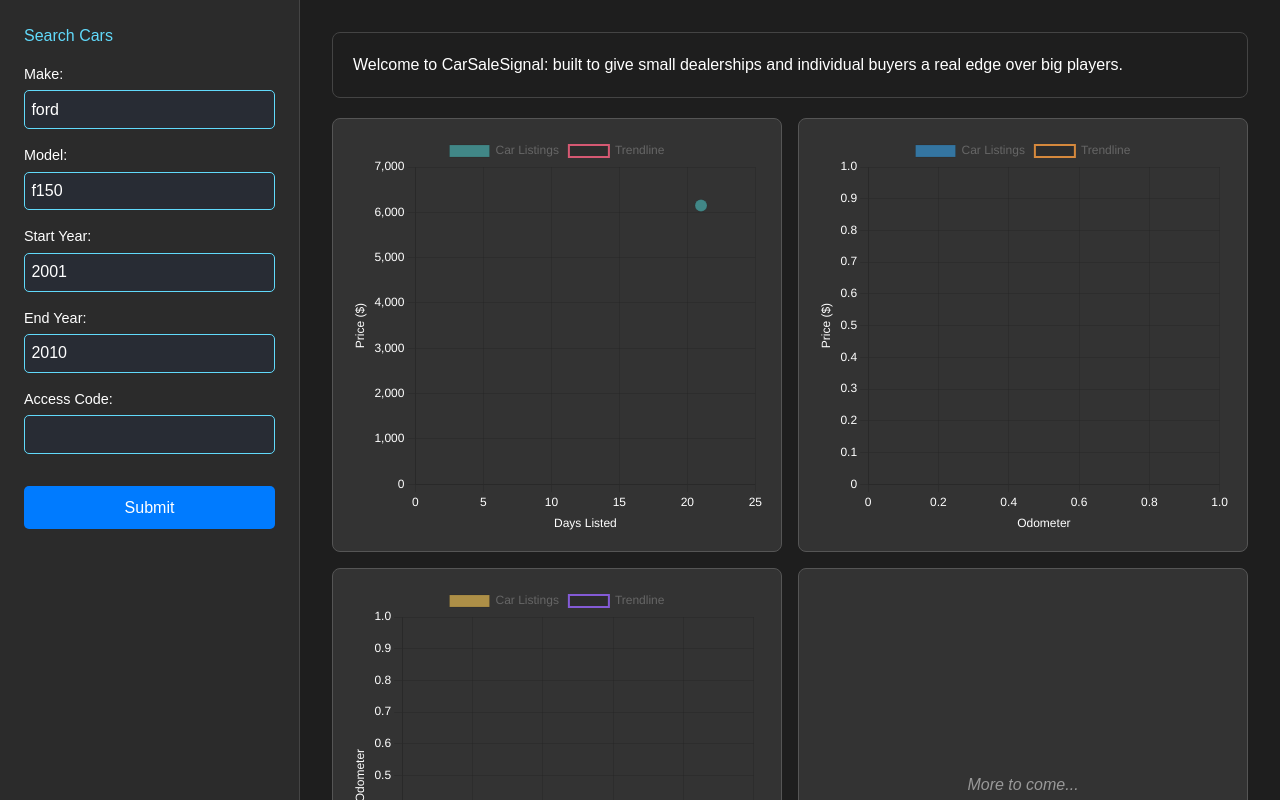
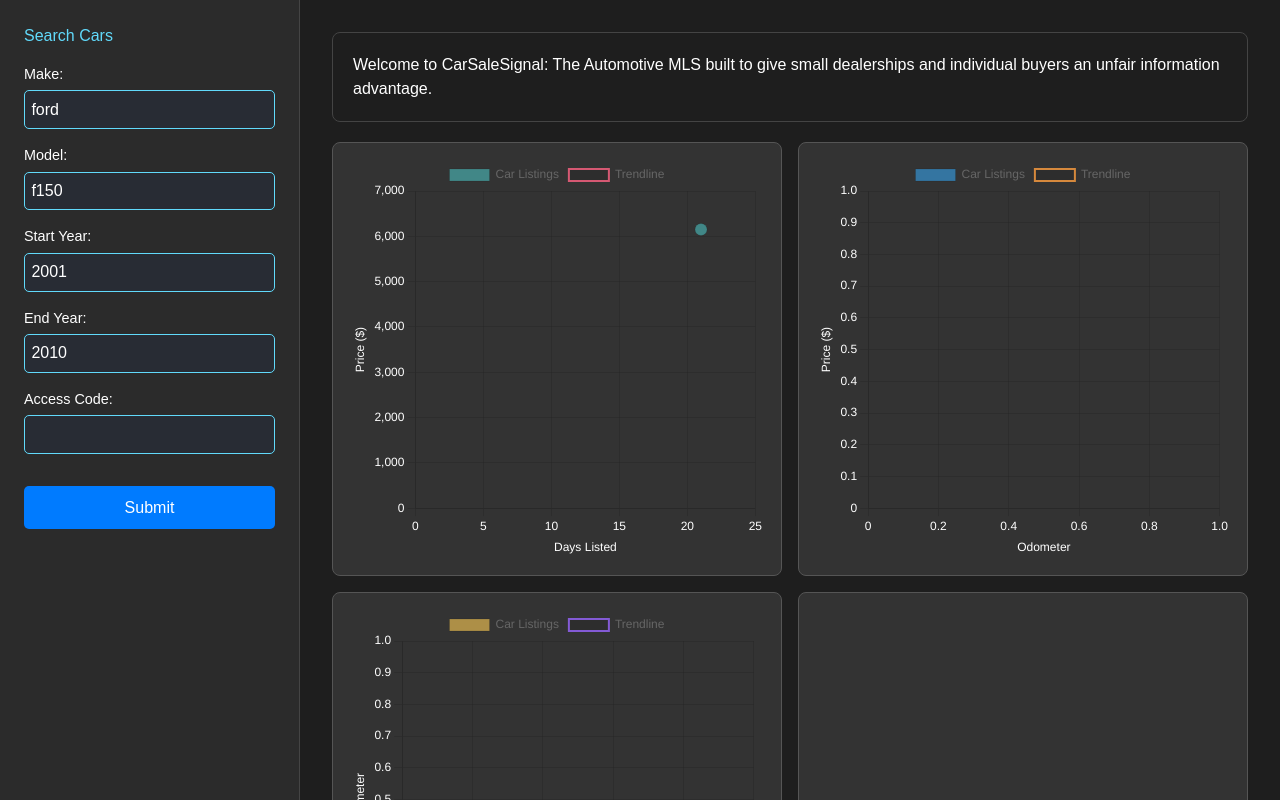
Before and after one commit to mckinlde/wheelswatcher, a React (Create React App) app in the folder wheelswatcher-app/: page / in a window 1280 px wide. Shown: the top 800 px of the page. Built offline with nearby package versions, Linux system fonts and the light colour scheme.

Commit message:
change ad copy

```diff
--- a/wheelswatcher-app/src/App.js
+++ b/wheelswatcher-app/src/App.js
@@ -115,7 +115,7 @@ function App() {
       <main className="main-content">
         <div className="intro-box">
           <p>
-            Welcome to CarSaleSignal: built to give small dealerships and individual buyers a real edge over big players.
+            Welcome to CarSaleSignal: The Automotive MLS built to give small dealerships and individual buyers an unfair information advantage.
           </p>
         </div>
 
```
